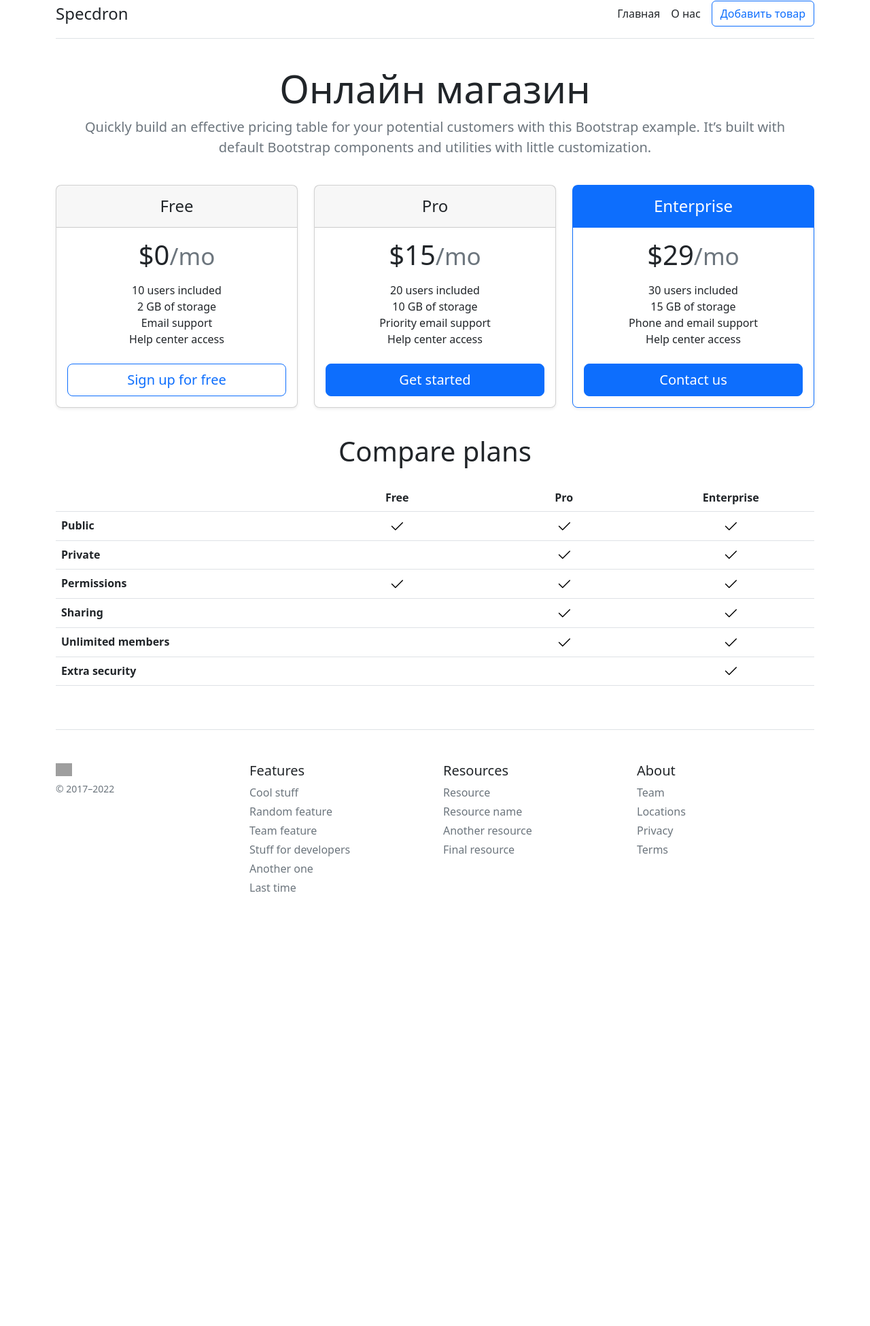
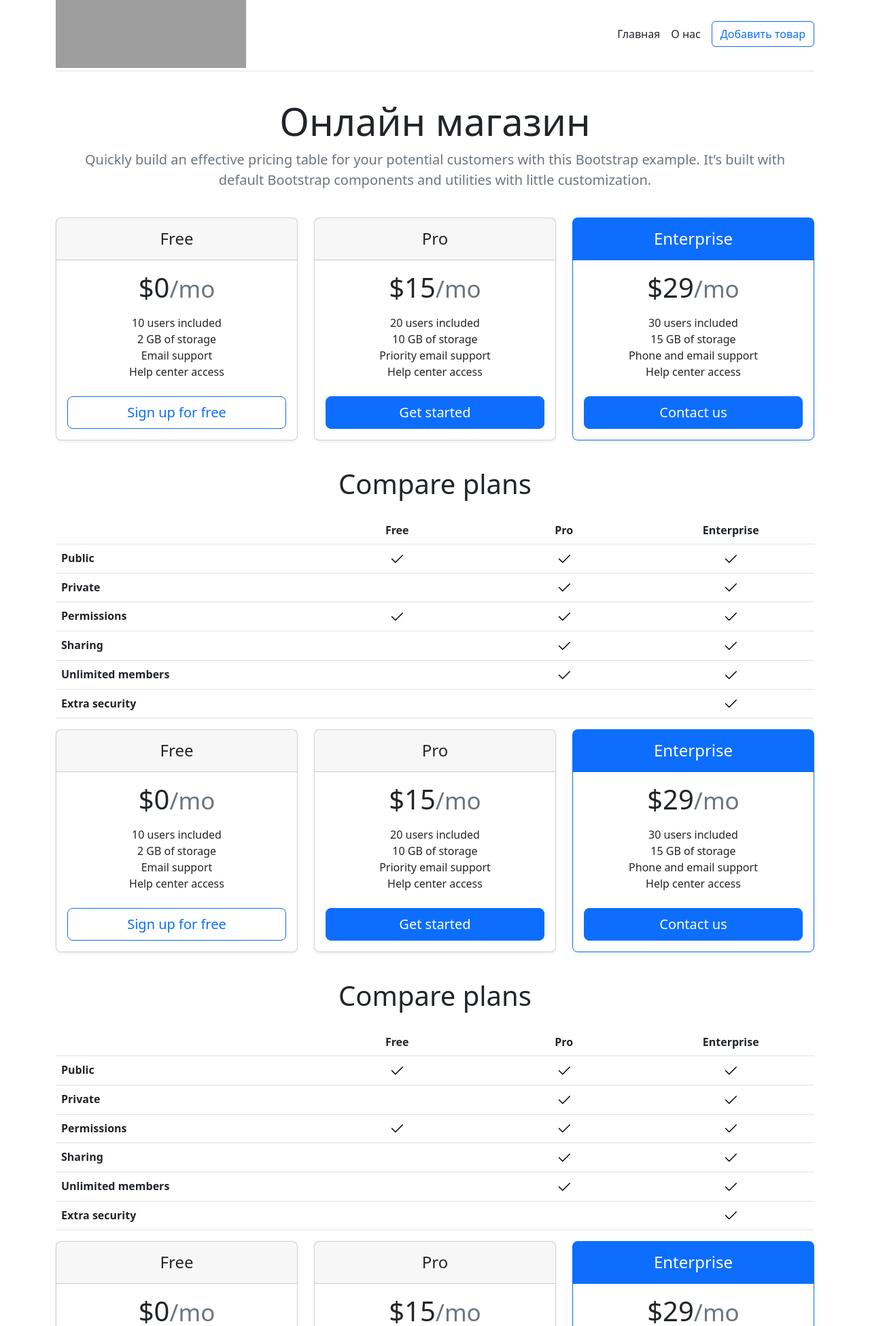
Before and after one commit to CopterBy/ShopOnline, a Flask app: page / in a window 1280 px wide. Shown: the top 1951 px of the page at 68% size. Before the commit the page ends 1312 px from the top, so only its background shows below. Run offline with Flask 2, Linux system fonts and the light colour scheme; data comes from the database, SQL or seed files in the repository; both versions use the stored data as it was after the commit; lists and menus that the app fills with data are empty; grey boxes are pictures that could not be loaded.

Commit message:
Урок 18: Оптимизировать HTML-шаблон.

```diff
--- a/app.py
+++ b/app.py
@@ -38,13 +38,14 @@ class Item(db.Model):
 
     # text = db.Column(db.Text, nullable=False)
 
-    # def __repr__(self):
-    #     return '<Item %r' % self.id
+    def __repr__(self):
+        return self.title
 
 
 @app.route('/')
 def index():
-    return render_template('index.html')
+    items = Item.query.order_by(Item.price).all()
+    return render_template('index.html', data=items)
 
 
 @app.route('/about')
--- a/templates/base.html
+++ b/templates/base.html
@@ -10,9 +10,9 @@
 </head>
 <body>
 <div class="container">
-    <div class="d-flex flex-column flex-md-row align-items-center pb-3 mb-4 border-bottom">
+    <div class="d-flex flex-column flex-md-row align-items-center pb-1 mb-4 border-bottom">
       <a href="/" class="d-flex align-items-center text-dark text-decoration-none">
-        <span class="fs-4">Specdron</span>
+        <img class="mb-0" src="https://cdn-ru.bitrix24.by/b22438894/disk/a05/a0570a240fcf61f7c703c25e75c7bd7f/bd407a73d78eae0afc40f648c2428de4" alt="" width="280" height="100">
       </a>
 
       <nav class="d-inline-flex mt-2 mt-md-0 ms-md-auto">
@@ -29,7 +29,6 @@
     <footer class="pt-4 my-md-5 pt-md-5 border-top">
         <div class="row">
             <div class="col-12 col-md">
-                <img class="mb-2" src="/docs/5.2/assets/brand/bootstrap-logo.svg" alt="" width="24" height="19">
                 <small class="d-block mb-3 text-muted">© 2017–2022</small>
             </div>
             <div class="col-6 col-md">
--- a/templates/index.html
+++ b/templates/index.html
@@ -11,6 +11,10 @@
       <p class="fs-5 text-muted">Quickly build an effective pricing table for your potential customers with this Bootstrap example. It’s built with default Bootstrap components and utilities with little customization.</p>
     </div>
 
+
+
+<div class="card-deck mb-3 text-center">
+  {% for el in data %}
     <main>
       <div class="row row-cols-1 row-cols-md-3 mb-3 text-center">
         <div class="col">
@@ -122,5 +126,9 @@
         </table>
       </div>
     </main>
+  {% endfor %}
+</div>
+
+
 </div>
 {% endblock %}
```
Also changed, not shown: instance/shop.db. Lines whose indentation alone changed are shown as unchanged.
